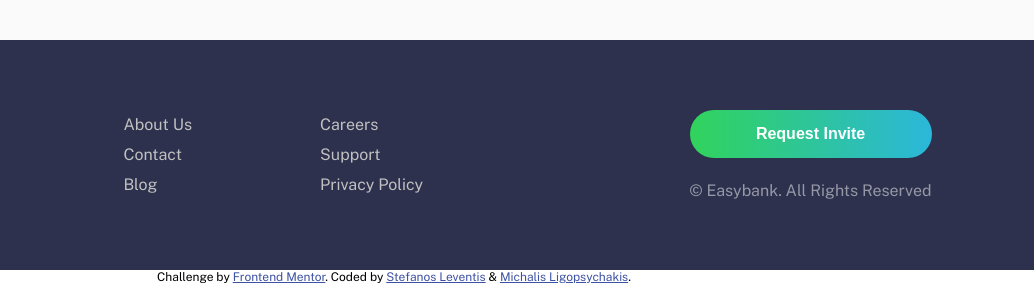
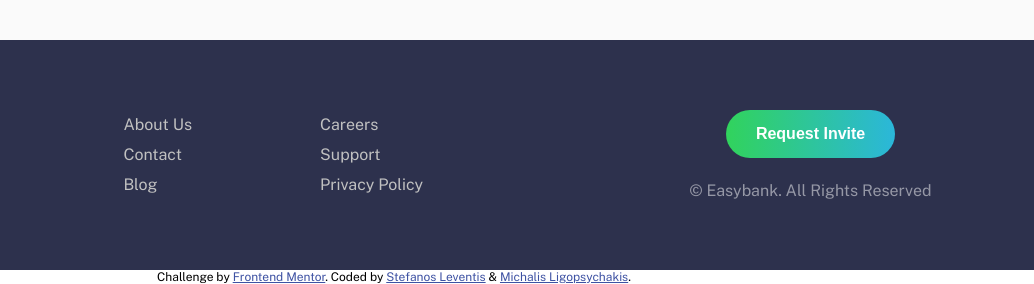
Before and after one commit to Stef-Lev/CodingPartners, a website built with Parcel: page easy-bank-header/index.html in a window 1280 px wide. Shown: the part 2820-3104 px from the top of the page, 246-1280 px from the left. Built offline with nearby package versions, Linux system fonts and the light colour scheme.

Commit message:
Project Complete

```diff
--- a/easy-bank-header/index.html
+++ b/easy-bank-header/index.html
@@ -186,7 +186,7 @@
             <a href="#">Support</a>
             <a href="#">Privacy Policy</a>
         </div>
-        <div>
+        <div id="btn-footer-container">
             <button class="invite-btn" type="button">Request Invite</button>
             <p>© Easybank. All Rights Reserved</p>
         </div>
--- a/easy-bank-header/styles/_footer.scss
+++ b/easy-bank-header/styles/_footer.scss
@@ -60,6 +60,11 @@
     }
     div:nth-of-type(3) {
         margin-right: auto;
+    }
+    #btn-footer-container{
+        display: flex;
+        flex-direction: column;
+        align-items: center;
     }
 }
 
```
Also changed, not shown: easy-bank-header/styles/style.css, 1 other file.
